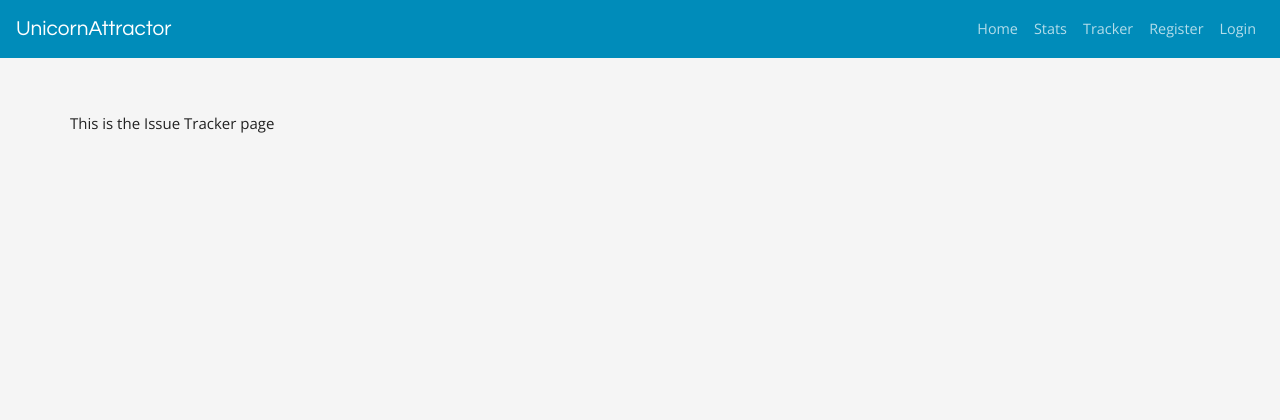
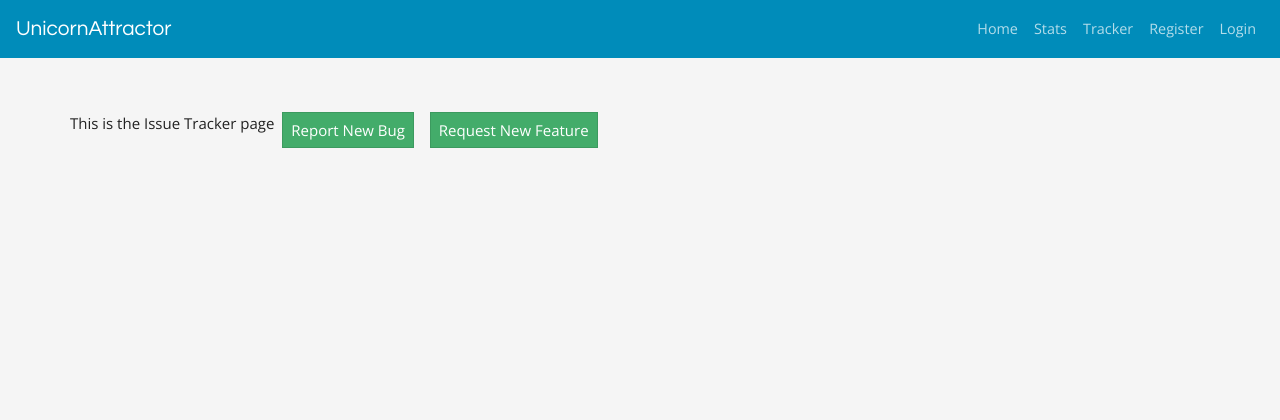
Before and after one commit to kes2401/issue-tracker, a Django app: page /issues/tracker/ in a window 1280 px wide. Shown: the top 420 px of the page. Run offline with Django 3.2, Linux system fonts and the light colour scheme; some libraries are stand-ins or nearby versions.

Commit message:
Add urls, forms, views and basic templates for issues

```diff
--- a/issues/templates/tracker.html
+++ b/issues/templates/tracker.html
@@ -2,5 +2,8 @@
 {% block content %}
 <div class="row">
     This is the Issue Tracker page
+    <a href="{% url 'create_bug' %}" class="btn btn-success mx-2">Report New Bug</a>
+    <a href="{% url 'create_feature' %}" class="btn btn-success mx-2">Request New Feature</a>
 </div>
+
 {% endblock %}
--- a/issues/urls.py
+++ b/issues/urls.py
@@ -1,6 +1,8 @@
 from django.urls import path
-from .views import tracker
+from .views import tracker, create_bug, create_feature
 
 urlpatterns = [
     path('tracker/', tracker, name='tracker'),
+    path('tracker/create_bug', create_bug, name='create_bug'),
+    path('tracker/create_feature', create_feature, name='create_feature'),
 ]
--- a/issues/views.py
+++ b/issues/views.py
@@ -1,6 +1,34 @@
-from django.shortcuts import render
+from django.shortcuts import render, redirect
+from .forms import CreateIssue
+from django.contrib.auth.decorators import login_required
 
 
 def tracker(request):
     """ Renders the Tracker page that tracks and manages all bug reports and feature requests """
     return render(request, 'tracker.html')
+
+
+# @login_required
+def create_bug(request):
+    """ Render page providing form to user to create a new bug """
+    if request.method == 'POST':
+        form = CreateIssue(request.POST)
+        # set issue type to 'bug'
+        # save to db
+        return redirect('tracker')
+    else:
+        form = CreateIssue()
+    return render(request, 'create_bug.html', {'form': form})
+
+
+# @login_required
+def create_feature(request):
+    """ Render page providing form to user to create a new feature request """
+    if request.method == 'POST':
+        form = CreateIssue(request.POST)
+        # set issue type to 'feature'
+        # save to db
+        return redirect('tracker')
+    else:
+        form = CreateIssue()
+    return render(request, 'create_feature.html', {'form': form})
```
Also changed, not shown: issues/forms.py (added, +8 -0 lines), issues/templates/create_bug.html (added, +11 -0 lines), issues/templates/create_feature.html (added, +11 -0 lines).
